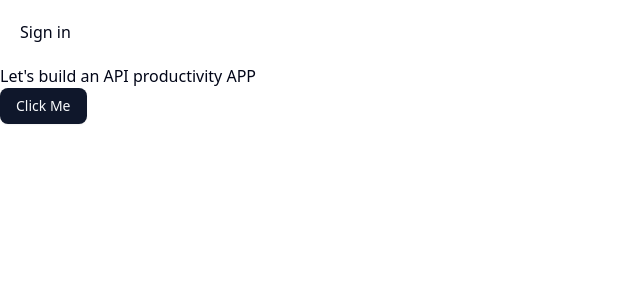
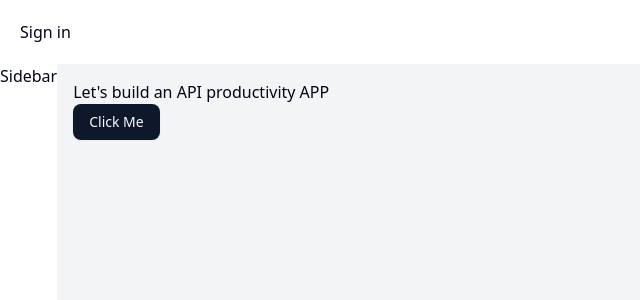
Before and after one commit to AnaGVF/unique-notion-ai, a Next.js app: page / in a window 1280 px wide. Shown: the top 300 px of the page, without its empty margins (0-640 px from the left). Built offline with nearby package versions, Linux system fonts and the light colour scheme; no server answers.

Commit message:
Sidebar WIP

```diff
--- a/app/layout.tsx
+++ b/app/layout.tsx
@@ -2,6 +2,7 @@ import type { Metadata } from "next";
 import "./globals.css";
 import { ClerkProvider } from "@clerk/nextjs";
 import Header from "@/components/Header";
+import Sidebar from "@/components/Sidebar";
 
 export const metadata: Metadata = {
   title: "Create Next App",
@@ -19,10 +20,10 @@ export default function RootLayout({
       <body>
         <Header />
 
-        <div>
-
+        <div className="flex min-h-screen">
+          <Sidebar />
+          <div className="flex-1 p-4 bg-gray-100 overflow-y-auto scrollbar-hide">{children}</div>
         </div>
-        {children}
       </body>
     </html>
     </ClerkProvider>
--- /dev/null
+++ b/components/Sidebar.tsx
@@ -0,0 +1,6 @@
+function Sidebar() {
+  return (
+    <div>Sidebar</div>
+  )
+}
+export default Sidebar
```
